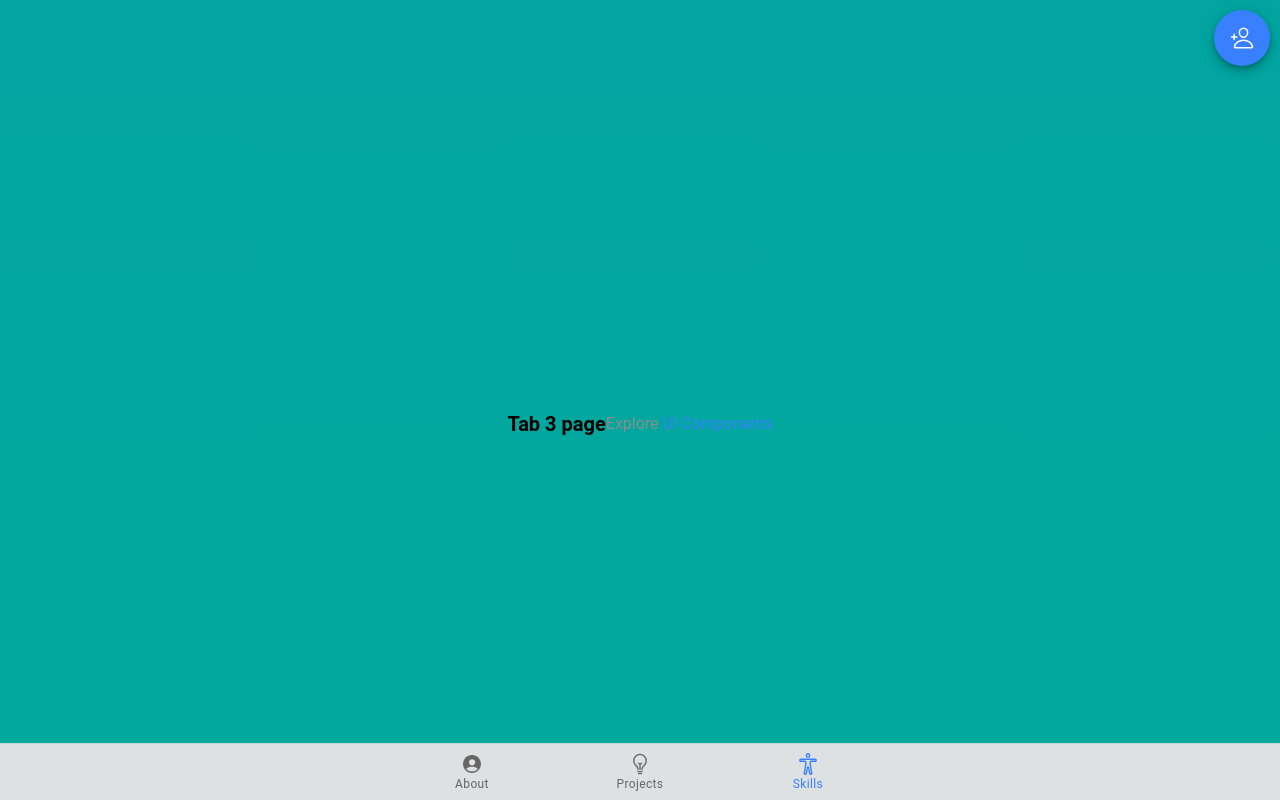
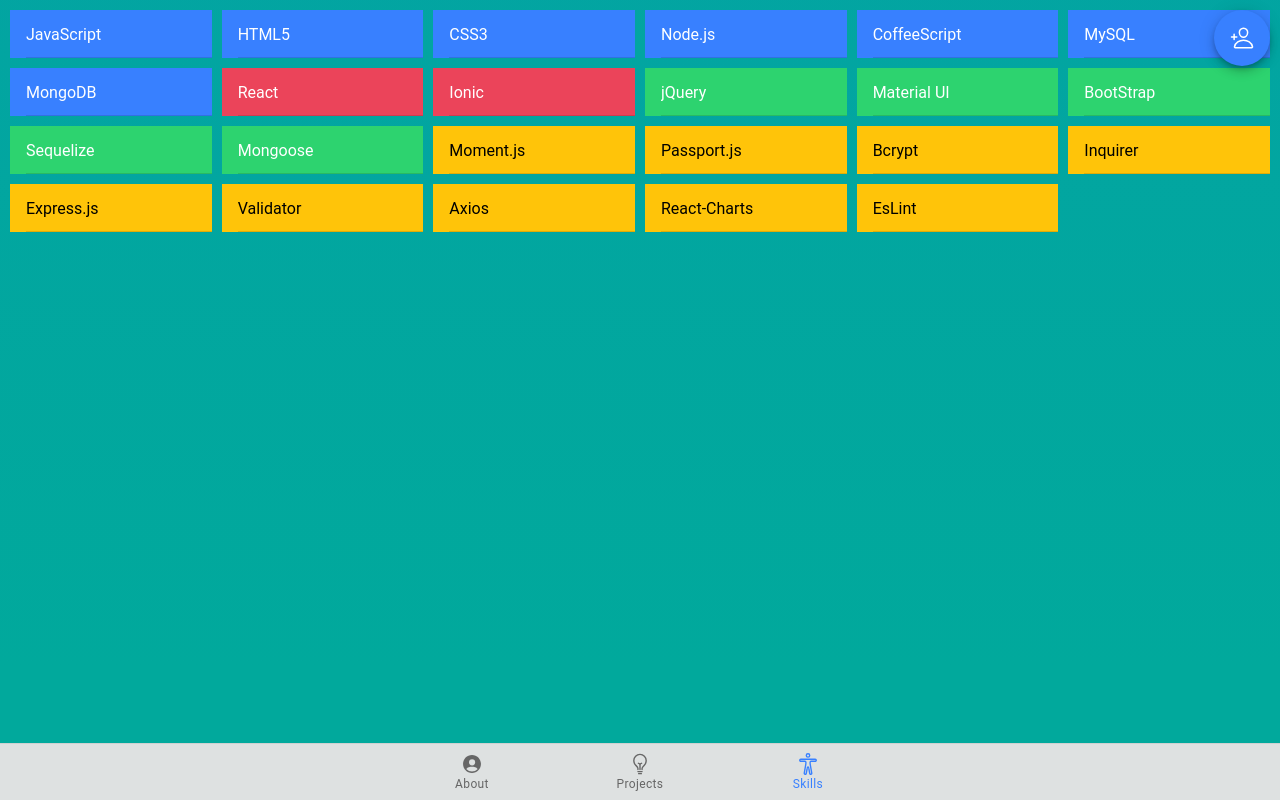
Before and after one commit to timothymickiewicz/timothymickiewicz.github.io, a React (Create React App) app: page /tab3 in a window 1280 px wide. Built offline with nearby package versions, Linux system fonts and the light colour scheme.

Commit message:
skills basics are there

```diff
--- /dev/null
+++ b/src/components/Skills.tsx
@@ -0,0 +1,176 @@
+import React from 'react';
+import { IonGrid, IonRow, IonCol, IonContent, IonItem, IonLabel } from '@ionic/react';
+
+const Skills: React.FC = () => {
+  return (
+    <IonContent>
+        <IonGrid>
+            <IonRow>
+                <IonCol size-xs="12" size-md="6" size-lg="4" size-xl="2">
+                    <IonItem color="primary">
+                        <IonLabel>
+                        JavaScript
+                        </IonLabel>
+                    </IonItem>
+                </IonCol>
+                <IonCol size-xs="12" size-md="6" size-lg="4" size-xl="2">
+                    <IonItem color="primary">
+                        <IonLabel>
+                        HTML5
+                        </IonLabel>
+                    </IonItem>
+                </IonCol>
+                <IonCol size-xs="12" size-md="6" size-lg="4" size-xl="2">
+                    <IonItem color="primary">
+                        <IonLabel>
+                        CSS3
+                        </IonLabel>
+                    </IonItem>
+                </IonCol>
+                <IonCol size-xs="12" size-md="6" size-lg="4" size-xl="2">
+                    <IonItem color="primary">
+                        <IonLabel>
+                        Node.js
+                        </IonLabel>
+                    </IonItem>
+                </IonCol>
+                <IonCol size-xs="12" size-md="6" size-lg="4" size-xl="2">
+                    <IonItem color="primary">
+                        <IonLabel>
+                        CoffeeScript
+                        </IonLabel>
+                    </IonItem>
+                </IonCol>
+                <IonCol size-xs="12" size-md="6" size-lg="4" size-xl="2">
+                    <IonItem color="primary">
+                        <IonLabel>
+                        MySQL
+                        </IonLabel>
+                    </IonItem>
+                </IonCol>
+                <IonCol size-xs="12" size-md="6" size-lg="4" size-xl="2">
+                    <IonItem color="primary">
+                        <IonLabel>
+                        MongoDB
+                        </IonLabel>
+                    </IonItem>
+                </IonCol>
+                <IonCol size-xs="12" size-md="6" size-lg="4" size-xl="2">
+                    <IonItem color="danger">
+                        <IonLabel>
+                        React
+                        </IonLabel>
+                    </IonItem>
+                </IonCol>
+                <IonCol size-xs="12" size-md="6" size-lg="4" size-xl="2">
+                    <IonItem color="danger">
+                        <IonLabel>
+                        Ionic
+                        </IonLabel>
+                    </IonItem>
+                </IonCol>
+                <IonCol size-xs="12" size-md="6" size-lg="4" size-xl="2">
+                    <IonItem color="success">
+                        <IonLabel>
+                        jQuery
+                        </IonLabel>
+                    </IonItem>
+                </IonCol>
+                <IonCol size-xs="12" size-md="6" size-lg="4" size-xl="2">
+                    <IonItem color="success">
+                        <IonLabel>
+                        Material UI
+                        </IonLabel>
+                    </IonItem>
+                </IonCol>
+                <IonCol size-xs="12" size-md="6" size-lg="4" size-xl="2">
+                    <IonItem color="success">
+                        <IonLabel>
+                        BootStrap
+                        </IonLabel>
+                    </IonItem>
+                </IonCol>
+                <IonCol size-xs="12" size-md="6" size-lg="4" size-xl="2">
+                    <IonItem color="success">
+                        <IonLabel>
+                        Sequelize
+                        </IonLabel>
+                    </IonItem>
+                </IonCol>
+                <IonCol size-xs="12" size-md="6" size-lg="4" size-xl="2">
+                    <IonItem color="success">
+                        <IonLabel>
+                        Mongoose
+                        </IonLabel>
+                    </IonItem>
+                </IonCol>
+                <IonCol size-xs="12" size-md="6" size-lg="4" size-xl="2">
+                    <IonItem color="warning">
+                        <IonLabel>
+                        Moment.js
+                        </IonLabel>
+                    </IonItem>
+                </IonCol>
+                <IonCol size-xs="12" size-md="6" size-lg="4" size-xl="2">
+                    <IonItem color="warning">
+                        <IonLabel>
+                        Passport.js
+                        </IonLabel>
+                    </IonItem>
+                </IonCol>
+                <IonCol size-xs="12" size-md="6" size-lg="4" size-xl="2">
+                    <IonItem color="warning">
+                        <IonLabel>
+                        Bcrypt
+                        </IonLabel>
+                    </IonItem>
+                </IonCol>
+                <IonCol size-xs="12" size-md="6" size-lg="4" size-xl="2">
+                    <IonItem color="warning">
+                        <IonLabel>
+                        Inquirer
+                        </IonLabel>
+                    </IonItem>
+                </IonCol>
+                <IonCol size-xs="12" size-md="6" size-lg="4" size-xl="2">
+                    <IonItem color="warning">
+                        <IonLabel>
+                        Express.js
+                        </IonLabel>
+                    </IonItem>
+                </IonCol>
+                <IonCol size-xs="12" size-md="6" size-lg="4" size-xl="2">
+                    <IonItem color="warning">
+                        <IonLabel>
+                        Validator
+                        </IonLabel>
+                    </IonItem>
+                </IonCol>
+                <IonCol size-xs="12" size-md="6" size-lg="4" size-xl="2">
+                    <IonItem color="warning">
+                        <IonLabel>
+                        Axios
+                        </IonLabel>
+                    </IonItem>
+                </IonCol>
+                <IonCol size-xs="12" size-md="6" size-lg="4" size-xl="2">
+                    <IonItem color="warning">
+                        <IonLabel>
+                        React-Charts
+                        </IonLabel>
+                    </IonItem>
+                </IonCol>
+                <IonCol size-xs="12" size-md="6" size-lg="4" size-xl="2">
+                    <IonItem color="warning">
+                        <IonLabel>
+                        EsLint
+                        </IonLabel>
+                    </IonItem>
+                </IonCol>
+            </IonRow>
+        </IonGrid>
+    </IonContent>
+  )
+}
+
+export default Skills
--- a/src/pages/Tab3.tsx
+++ b/src/pages/Tab3.tsx
@@ -3,19 +3,13 @@
 import ExploreContainer from '../components/ExploreContainer';
 import './Tab3.css';
 import Header from '../components/Header'
+import Skills from "../components/Skills"
 
 const Tab3: React.FC = () => {
   return (
     <IonPage>
       <Header />
-      <IonContent>
-        <IonHeader collapse="condense">
-          <IonToolbar>
-            <IonTitle size="large">Tab 3</IonTitle>
-          </IonToolbar>
-        </IonHeader>
-        <ExploreContainer name="Tab 3 page" />
-      </IonContent>
+      <Skills />
     </IonPage>
   );
 };
```
Also changed, not shown: src/components/Skills.css (added).
